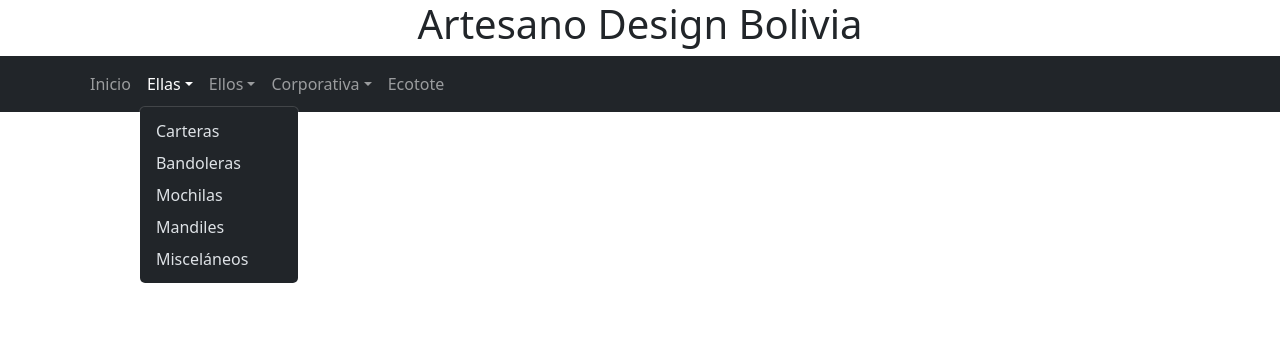
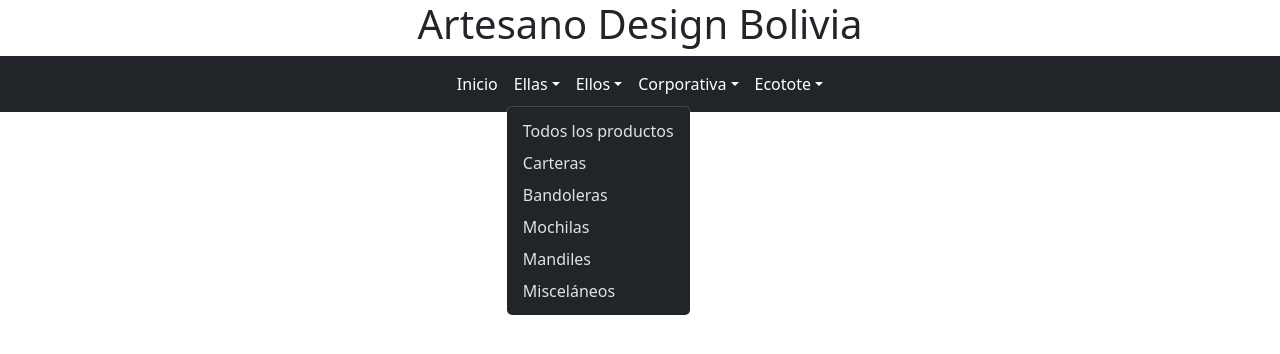
Before and after one commit to LuisRCbmo/artesano-frontend, a React (Create React App) app: page / in a window 1280 px wide. Both pictures are taken after a click on the button "Ellas". Shown: the top 354 px of the page. Built offline with nearby package versions, Linux system fonts and the light colour scheme.

Commit message:
styles: Navbar
- alineacion del contenido
- colores del texto de los items

```diff
--- a/package.json
+++ b/package.json
@@ -13,6 +13,7 @@
     "react-bootstrap": "^2.10.5",
     "react-dom": "^18.3.1",
     "react-scripts": "^5.0.1",
+    "sass": "^1.80.1",
     "web-vitals": "^2.1.4"
   },
   "scripts": {
--- a/src/components/organism/navbars/navbar.jsx
+++ b/src/components/organism/navbars/navbar.jsx
@@ -1,4 +1,6 @@
 import React from "react";
+
+import './navbar.scss';
 
 import Container from "react-bootstrap/Container";
 import Nav from "react-bootstrap/Nav";
@@ -10,17 +12,19 @@ const navbar = () => {
     <Navbar expand="lg"  bg="dark" data-bs-theme="dark" className="bg-body-dark">
       <Container>
         <Navbar.Toggle aria-controls="basic-navbar-nav" />
-        <Navbar.Collapse id="basic-navbar-nav">
+        <Navbar.Collapse id="basic-navbar-nav" className="ad-navbar-center-content">
           <Nav className="">
-            <Nav.Link href="#home">Inicio</Nav.Link>
-            <NavDropdown title="Ellas" id="basic-nav-dropdown">
+            <Nav.Link href="#home" className="ad-navbar-item-light">Inicio</Nav.Link>
+            <NavDropdown title="Ellas" id="basic-nav-dropdown" className="ad-navbar-item-light">
+            <NavDropdown.Item href="#action/3.1">Todos los productos</NavDropdown.Item>
               <NavDropdown.Item href="#action/3.1">Carteras</NavDropdown.Item>
               <NavDropdown.Item href="#action/3.2">Bandoleras</NavDropdown.Item>
               <NavDropdown.Item href="#action/3.3">Mochilas</NavDropdown.Item>
               <NavDropdown.Item href="#action/3.4">Mandiles</NavDropdown.Item>
               <NavDropdown.Item href="#action/3.4">Misceláneos</NavDropdown.Item>
             </NavDropdown>
-            <NavDropdown title="Ellos" id="basic-nav-dropdown">
+            <NavDropdown title="Ellos" id="basic-nav-dropdown" className="ad-navbar-item-light">
+            <NavDropdown.Item href="#action/3.1">Todos los productos</NavDropdown.Item>
               <NavDropdown.Item href="#action/3.1">Maletines</NavDropdown.Item>
               <NavDropdown.Item href="#action/3.2">Morrales</NavDropdown.Item>
               <NavDropdown.Item href="#action/3.3">Cinturones</NavDropdown.Item>
@@ -28,13 +32,16 @@ const navbar = () => {
               <NavDropdown.Item href="#action/3.3">Mandiles</NavDropdown.Item>
               <NavDropdown.Item href="#action/3.3">Misceláneos</NavDropdown.Item>
             </NavDropdown>
-            <NavDropdown title="Corporativa" id="basic-nav-dropdown">
+            <NavDropdown title="Corporativa" id="basic-nav-dropdown" className="ad-navbar-item-light">
+            <NavDropdown.Item href="#action/3.1">Todos los productos</NavDropdown.Item>
               <NavDropdown.Item href="#action/3.1">Pads</NavDropdown.Item>
               <NavDropdown.Item href="#action/3.2">Maletines</NavDropdown.Item>
               <NavDropdown.Item href="#action/3.3">Porta documentos</NavDropdown.Item>
               <NavDropdown.Item href="#action/3.3">Misceláneos</NavDropdown.Item>
             </NavDropdown>
-            <Nav.Link href="#home">Ecotote</Nav.Link>
+            <NavDropdown title="Ecotote" id="basic-nav-dropdown" className="ad-navbar-item-light">
+              <NavDropdown.Item href="#action/3.1">Todos los productos</NavDropdown.Item>
+            </NavDropdown>
           </Nav>
         </Navbar.Collapse>
       </Container>
--- /dev/null
+++ b/src/components/organism/navbars/navbar.scss
@@ -0,0 +1,15 @@
+// styles.scss
+
+// Variables
+$primary-color: purple;
+
+// Estilos personalizados para el navbar
+.ad-navbar {
+  &-center-content {
+    justify-content: center;
+  }
+
+  &-item-light {
+    --bs-nav-link-color: white;
+  }
+}
```
Also changed, not shown: 1 other file (tests, documents, lock files or other folders).
